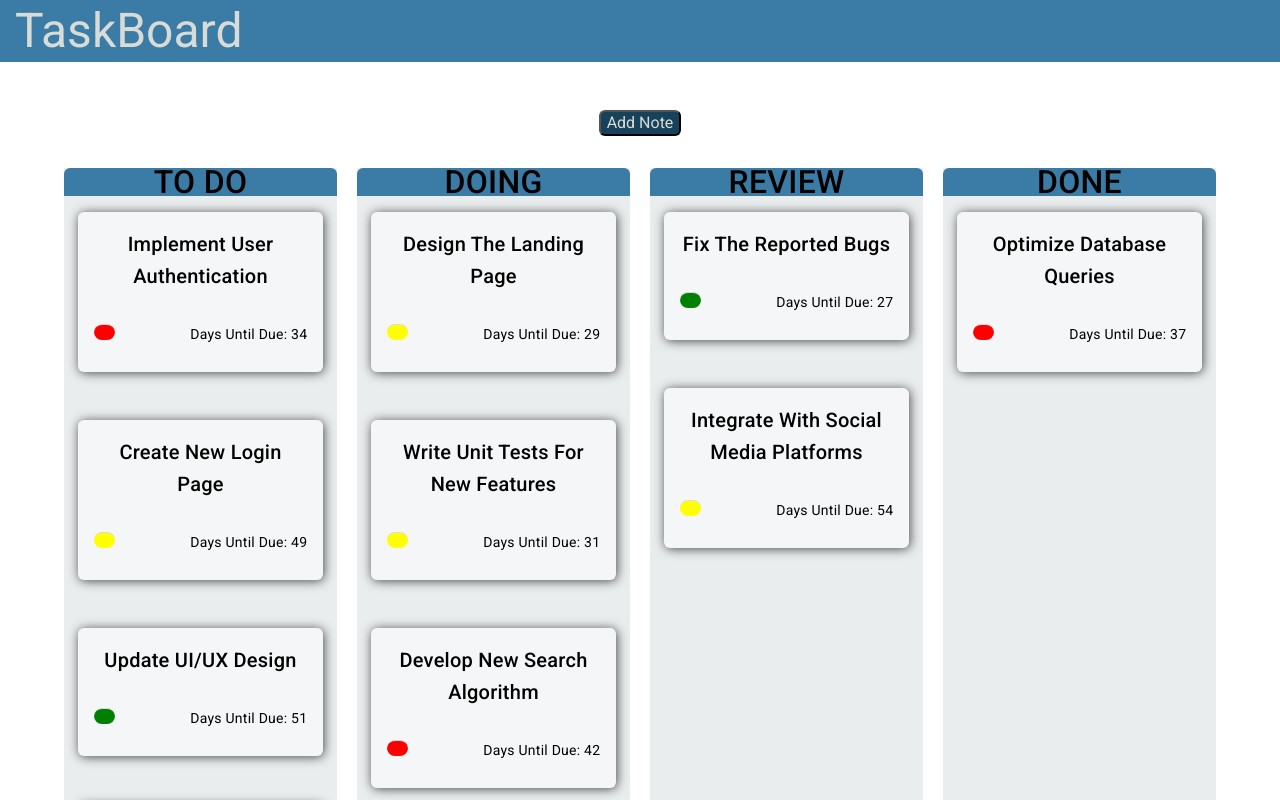
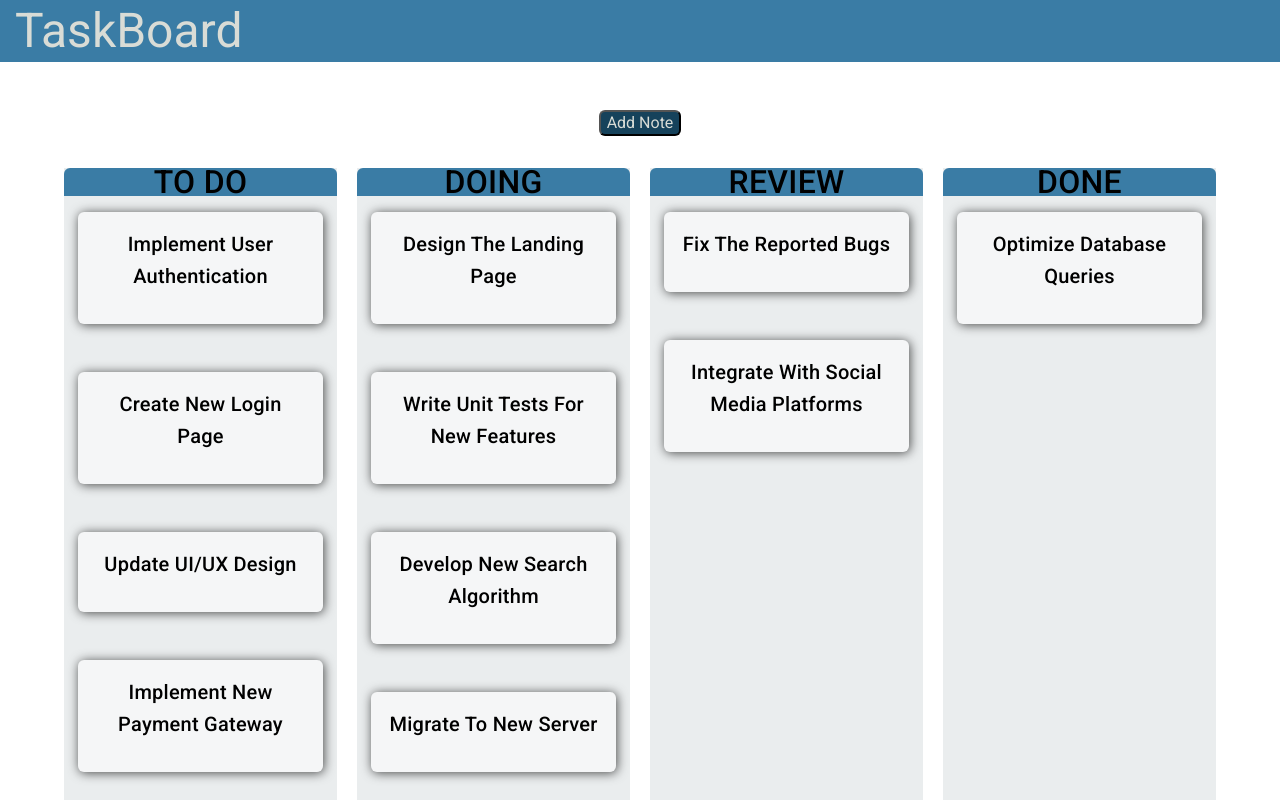
Before and after one commit to jaketollette/angular-notes, an Angular app: page / in a window 1280 px wide. Shown: the top 800 px of the page. Built offline with nearby package versions, Linux system fonts and the light colour scheme.

Commit message:
Revert "Added days until due"
This reverts commit 1b4a0600c7783e6cf93ba6841c4287b47969bedc.

```diff
--- a/src/app/note-card/note-card.component.css
+++ b/src/app/note-card/note-card.component.css
@@ -25,28 +25,3 @@
   justify-content: end;
   align-items: end;
 }
-
-.red {
-  background-color: red;
-}
-
-.yellow {
-  background-color: yellow;
-}
-
-.green {
-  background-color: green;
-}
-
-.note-priority-color {
-  width: 10%;
-  height: 1rem;
-  opacity: 1.0;
-  border-radius: 15px;
-  }
-
-.quick-info {
-  display: flex;
-  align-items: flex-end;
-  justify-content: space-between;
-}
--- a/src/app/note-card/note-card.component.html
+++ b/src/app/note-card/note-card.component.html
@@ -1,16 +1,8 @@
 <div class="note" (click)="expandNote()">
   <h2 class="note-title">{{ note.note_description }}</h2>
-  <div class="quick-info">
-    <hr class="note-priority-color" [ngClass]="{
-      'red': note.priority_level === 'High',
-      'yellow': note.priority_level === 'Medium',
-      'green': note.priority_level === 'Low'
-    }">
-    <p class="note-days-until-due">Days Until Due: {{ daysUntilDue(note.due_date) }}</p>
-  </div>
   <div class="note-info" [ngStyle]="{display: isExpanded ? 'block' : 'none'}">
     <p class="note-id">ID: {{ note.note_id }}</p>
-    <p class="note-due">Due Date: {{ note.due_date | date:'MM/dd/yyyy' }}</p>
+    <p class="note-due">Due Date: {{ note.due_date }}</p>
     <p class="note-assignee">Assignee: {{ note.assignee }}</p>
     <p class="note-attachments">Attachments: {{ note.attachments }}</p>
     <p class="note-priority">Priority Level: {{ note.priority_level }}</p>
--- a/src/app/note-card/note-card.component.ts
+++ b/src/app/note-card/note-card.component.ts
@@ -1,4 +1,4 @@
-import { Component, Input, Output, EventEmitter, ChangeDetectorRef, OnInit } from '@angular/core';
+import { Component, Input, Output, EventEmitter, ChangeDetectorRef } from '@angular/core';
 import { Note } from './note';
 import { NoteService } from './note.service';
 
@@ -32,7 +32,4 @@ export class NoteCardComponent {
   }
 
 
-  daysUntilDue(due_date: Date) {
-    return this.noteService.calculateDaysUntilDue(due_date);
-  }
 }
--- a/src/app/note-card/note.service.ts
+++ b/src/app/note-card/note.service.ts
@@ -189,7 +189,6 @@ export class NoteService {
     const index = this.notes.findIndex(note => note.note_id === updatedNote.note_id);
     if (index > -1) {
       this.notes[index] = updatedNote;
-      this.calculateDaysUntilDue(updatedNote.due_date);
       this.saveNotes();
     }
   }
@@ -201,6 +200,8 @@ export class NoteService {
       this.notes[index] = updatedNote;
       this.saveNotes();
     }
+    console.log("UpdatedNote: ", updatedNote);
+    console.log(toStatus)
   }
 
   deleteNote(note_id: Number): void {
@@ -212,14 +213,4 @@ export class NoteService {
     localStorage.setItem('notes', JSON.stringify(this.notes));
   }
 
-  calculateDaysUntilDue(due_date: Date): number {
-    if (due_date instanceof Date && !isNaN(due_date.getTime())) {
-      let one_day = 1000 * 60 * 60 *24;
-      let today = new Date();
-      return Math.round((due_date.getTime() - today.getTime()) / one_day);
-    } else {
-      console.error("Invalid date:", due_date);
-      return 0;
-    }
-  }
 }
```
